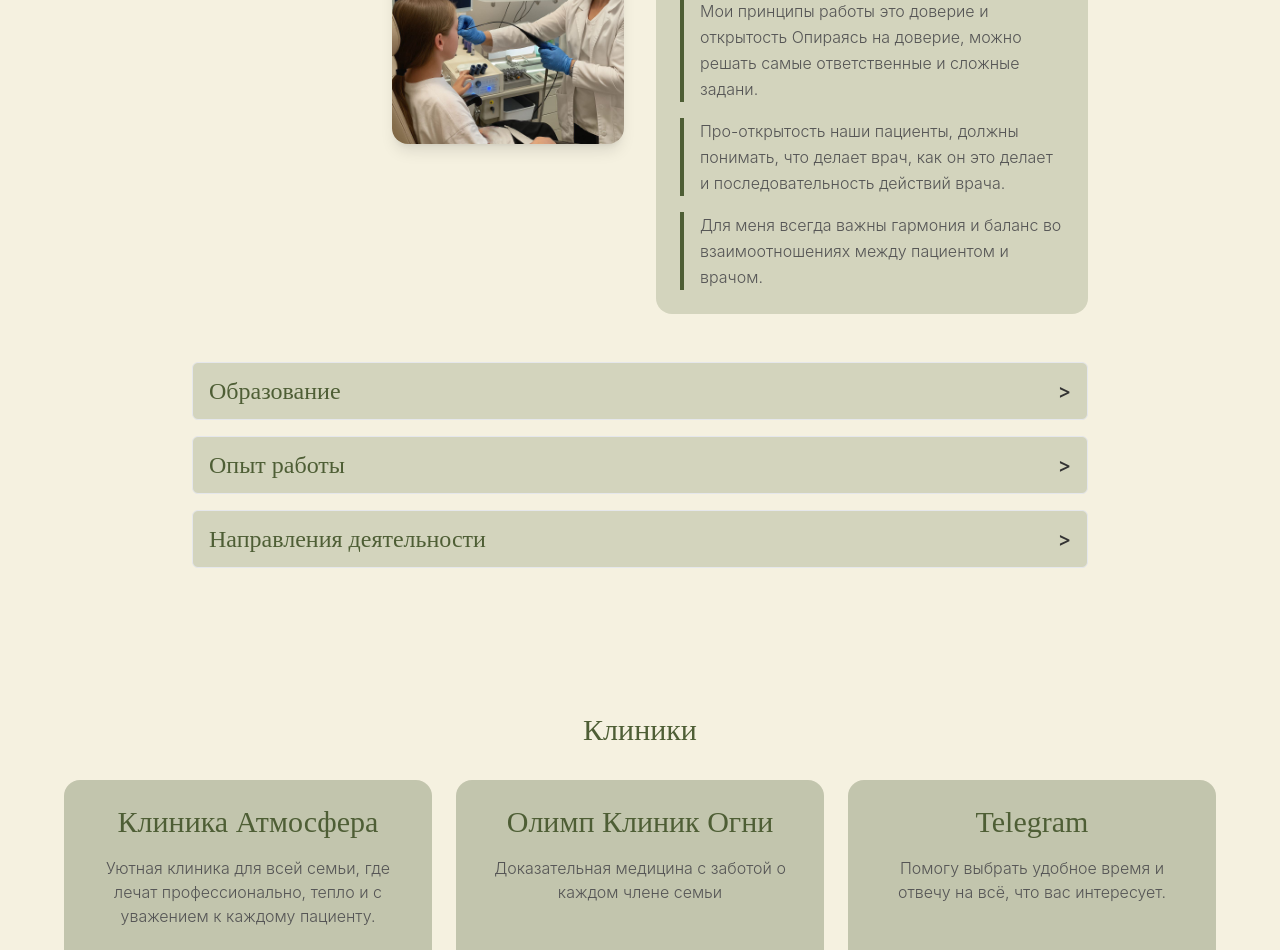
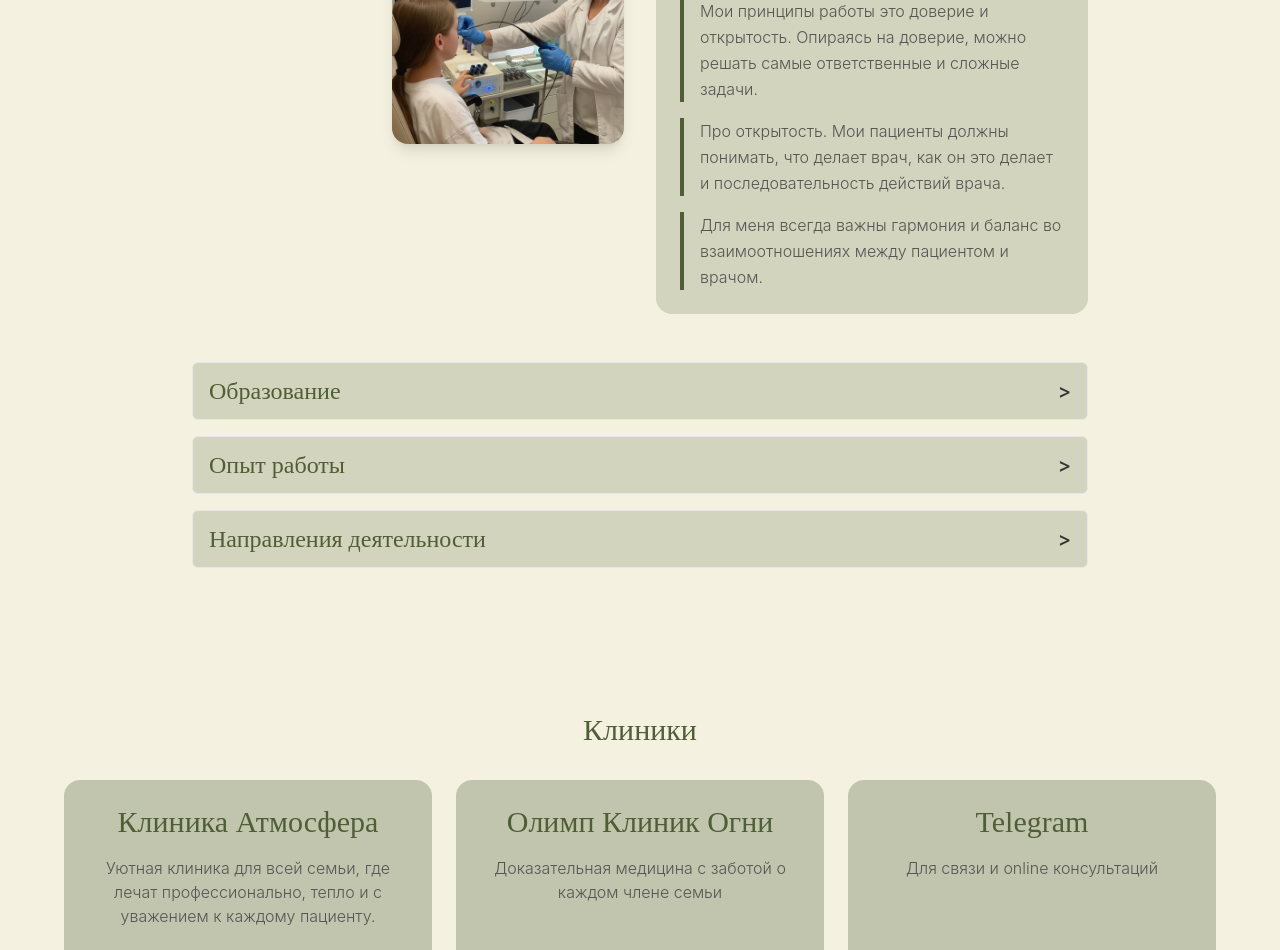
Before and after one commit to KachalovG/kachalova-lor, a Vue app: page / in a window 1280 px wide. Shown: the part 920-1870 px from the top of the page. Built offline with nearby package versions, Linux system fonts and the light colour scheme.

Commit message:
new design3

```diff
--- a/src/components/About.vue
+++ b/src/components/About.vue
@@ -39,8 +39,8 @@
           class="border-l-4 border-primary pl-4 text-text-light leading-relaxed"
         >
           <a
-            >Мои принципы работы это доверие и открытость Опираясь на доверие,
-            можно решать самые ответственные и сложные задани.</a
+            >Мои принципы работы это доверие и открытость. Опираясь на доверие,
+            можно решать самые ответственные и сложные задачи.</a
           >
         </p>
 
@@ -48,7 +48,7 @@
           class="border-l-4 border-primary pl-4 text-text-light leading-relaxed"
         >
           <a
-            >Про-открытость наши пациенты, должны понимать, что делает врач, как
+            >Про открытость. Мои пациенты должны понимать, что делает врач, как
             он это делает и последовательность действий врача.</a
           >
         </p>
@@ -120,8 +120,8 @@ const accordion = [
     title: "Направления деятельности",
     content: `Амбулаторная и консультативная помощь пациентам с ЛОР-заболеваниями.
     Планирование и проведение оперативных вмешательств. Подбор индивидуальных схем терапии.
-    Консервативное лечение острой и хронической патологии лимфоэпителиального кольца, отиты,
-    Тугоухость, серные пробки, риниты, синуситы, носовые кровотечения.`,
+    Консервативное лечение острой и хронической патологии лимфоэпителиального кольца.
+    Тугоухость, отиты,  серные пробки, риниты, синуситы, носовые кровотечения.`,
   },
 ];
 
--- a/src/components/Clinics.vue
+++ b/src/components/Clinics.vue
@@ -10,7 +10,9 @@
       {{ description }}
     </p>
     <a :href="link" target="_blank">
-      <button class="bg-primary text-surface py-2 rounded-lg w-full">
+      <button
+        class="bg-primary text-surface hover:bg-primary/50 py-2 rounded-lg w-full"
+      >
         Записаться
       </button>
     </a>
--- a/src/components/MainPage.vue
+++ b/src/components/MainPage.vue
@@ -102,7 +102,7 @@
         />
         <ClinicsPage
           title="Telegram"
-          description="Помогу выбрать удобное время и отвечу на всё, что вас интересует."
+          description="Для связи и online консультаций"
           link="https://t.me/evgeniyakachalova"
         />
       </div>
```
